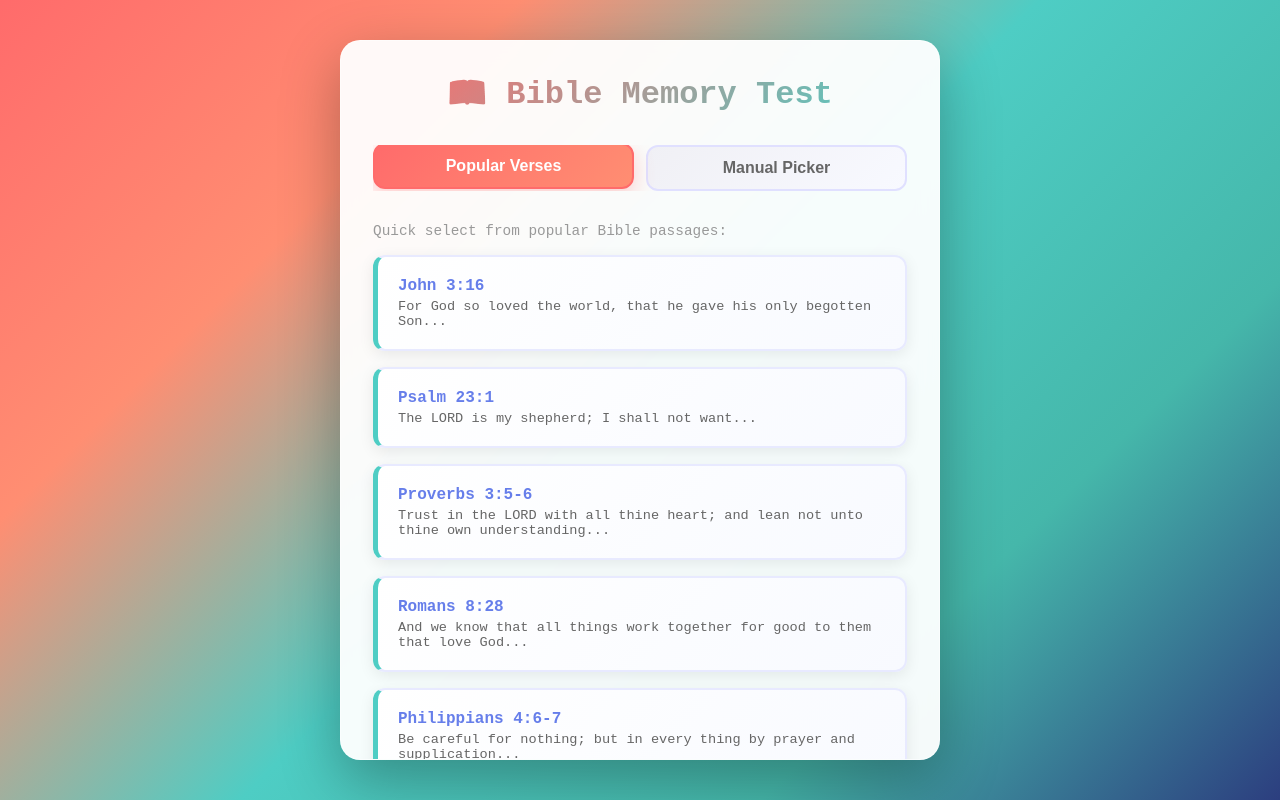
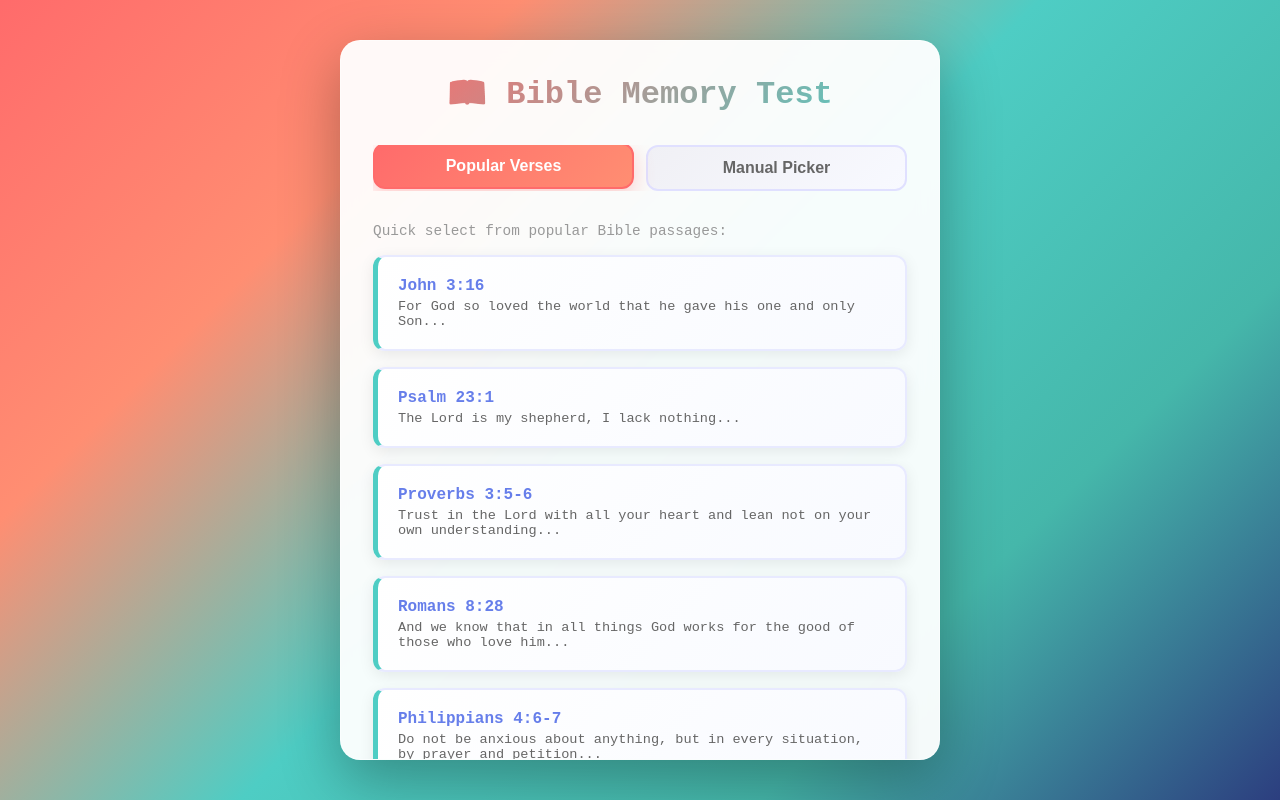
Before and after one commit to RonaldMariah/bible-memory-test, a React (Vite) app: page / in a window 1280 px wide. Built offline with nearby package versions, Linux system fonts and the light colour scheme.

Commit message:
fix previews.

```diff
--- a/src/data/popularVerses.js
+++ b/src/data/popularVerses.js
@@ -1,6 +1,6 @@
 /**
  * Popular Bible verses for quick selection
- * KJV (King James Version)
+ * NIV (New International Version)
  * Format: { reference: "Book Chapter:Verse", book, chapter, verse }
  */
 export const popularVerses = [
@@ -9,105 +9,105 @@ export const popularVerses = [
     book: "John",
     chapter: 3,
     verse: 16,
-    preview: "For God so loved the world, that he gave his only begotten Son..."
+    preview: "For God so loved the world that he gave his one and only Son..."
   },
   {
     reference: "Psalm 23:1",
     book: "Psalms",
     chapter: 23,
     verse: 1,
-    preview: "The LORD is my shepherd; I shall not want..."
+    preview: "The Lord is my shepherd, I lack nothing..."
   },
   {
     reference: "Proverbs 3:5-6",
     book: "Proverbs",
     chapter: 3,
     verse: 5,
-    preview: "Trust in the LORD with all thine heart; and lean not unto thine own understanding..."
+    preview: "Trust in the Lord with all your heart and lean not on your own understanding..."
   },
   {
     reference: "Romans 8:28",
     book: "Romans",
     chapter: 8,
     verse: 28,
-    preview: "And we know that all things work together for good to them that love God..."
+    preview: "And we know that in all things God works for the good of those who love him..."
   },
   {
     reference: "Philippians 4:6-7",
     book: "Philippians",
     chapter: 4,
     verse: 6,
-    preview: "Be careful for nothing; but in every thing by prayer and supplication..."
+    preview: "Do not be anxious about anything, but in every situation, by prayer and petition..."
   },
   {
     reference: "Proverbs 31:8-9",
     book: "Proverbs",
     chapter: 31,
     verse: 8,
-    preview: "Open thy mouth for the dumb in the cause of all such as are appointed to destruction..."
+    preview: "Speak up for those who cannot speak for themselves, for the rights of all who are destitute..."
   },
   {
     reference: "Matthew 6:9-13",
     book: "Matthew",
     chapter: 6,
     verse: 9,
-    preview: "After this manner therefore pray ye: Our Father which art in heaven..."
+    preview: "This, then, is how you should pray: Our Father in heaven, hallowed be your name..."
   },
   {
     reference: "1 John 1:9",
     book: "1 John",
     chapter: 1,
     verse: 9,
-    preview: "If we confess our sins, he is faithful and just to forgive us our sins..."
+    preview: "If we confess our sins, he is faithful and just and will forgive us our sins..."
   },
   {
     reference: "Joshua 1:8",
     book: "Joshua",
     chapter: 1,
     verse: 8,
-    preview: "This book of the law shall not depart out of thy mouth; but thou shalt meditate therein..."
+    preview: "Keep this Book of the Law always on your lips; meditate on it day and night..."
   },
   {
     reference: "2 Timothy 2:15",
     book: "2 Timothy",
     chapter: 2,
     verse: 15,
-    preview: "Study to shew thyself approved unto God, a workman that needeth not to be ashamed..."
+    preview: "Present yourself to God as one approved, a worker who does not need to be ashamed..."
   },
   {
     reference: "Hebrews 4:12",
     book: "Hebrews",
     chapter: 4,
     verse: 12,
-    preview: "For the word of God is quick, and powerful, and sharper than any twoedged sword..."
+    preview: "For the word of God is alive and active. Sharper than any double-edged sword..."
   },
   {
     reference: "Deuteronomy 6:4-6",
     book: "Deuteronomy",
     chapter: 6,
     verse: 4,
-    preview: "Hear, O Israel: The LORD our God is one LORD..."
+    preview: "Hear, O Israel: The Lord our God, the Lord is one. Love the Lord your God with all your heart..."
   },
   {
     reference: "1 Corinthians 13:4-7",
     book: "1 Corinthians",
     chapter: 13,
     verse: 4,
-    preview: "Charity suffereth long, and is kind; charity envieth not..."
+    preview: "Love is patient, love is kind. It does not envy, it does not boast, it is not proud..."
   },
   {
     reference: "Proverbs 22:6",
     book: "Proverbs",
     chapter: 22,
     verse: 6,
-    preview: "Train up a child in the way he should go: and when he is old, he will not depart from it..."
+    preview: "Start children off on the way they should go; even when they are old they will not depart from it..."
   },
   {
     reference: "Psalm 119:105",
     book: "Psalms",
     chapter: 119,
     verse: 105,
-    preview: "Thy word is a lamp unto my feet, and a light unto my path..."
+    preview: "Your word is a lamp to my feet and a light to my path..."
   }
 ];
 
```
